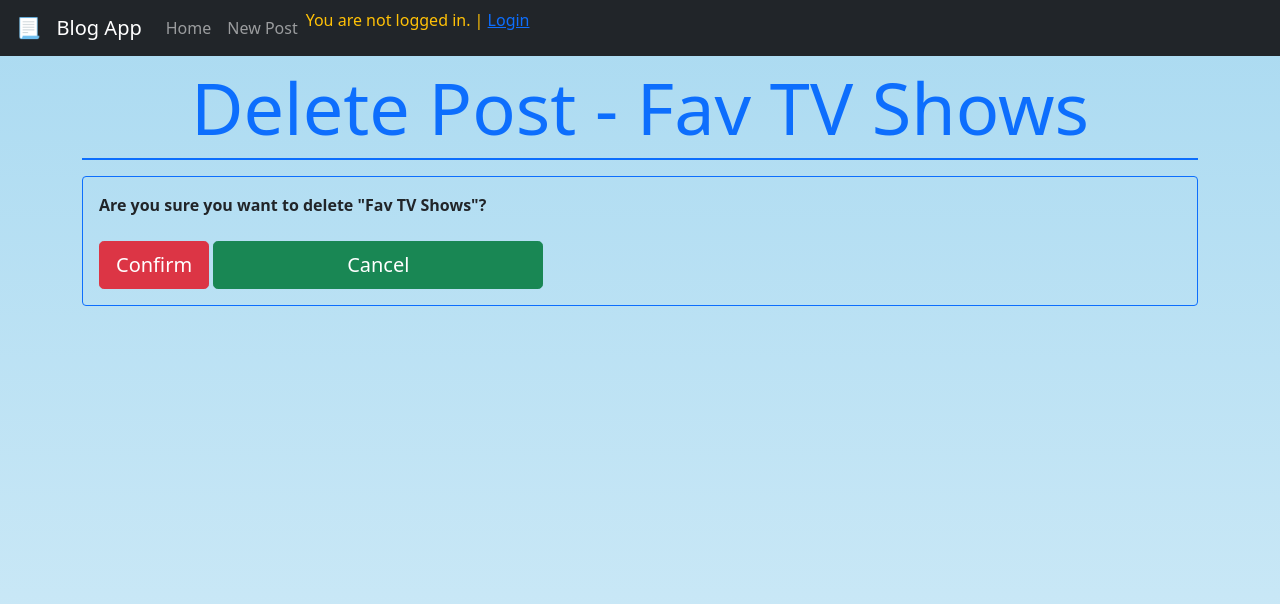
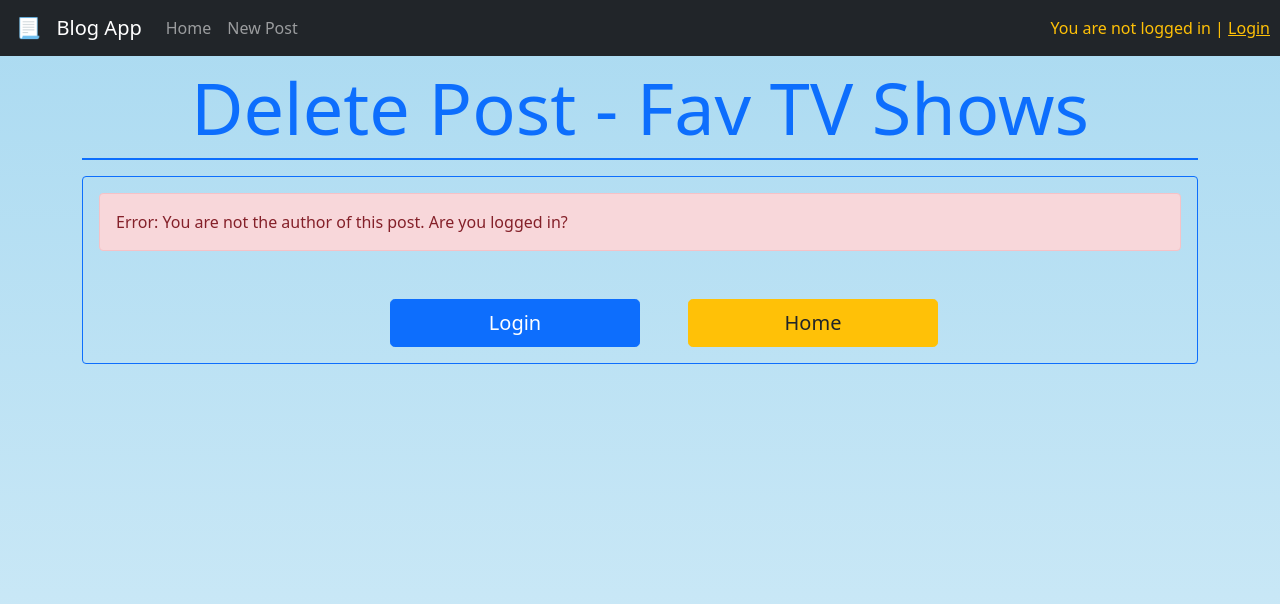
Before and after one commit to gen8787/FSDI-112-Blog-App, a Django app: page /post/1/delete in a window 1280 px wide. Shown: the top 604 px of the page. Run offline with Django 3.2, Linux system fonts and the light colour scheme; data comes from the database, SQL or seed files in the repository; both versions use the stored data as it was after the commit; some libraries are stand-ins or nearby versions.

Commit message:
project complete

```diff
--- a/blog/static/css/styles.css
+++ b/blog/static/css/styles.css
@@ -9,6 +9,11 @@ body {
 
 
 /* S P E C I F I C */
+.nav-log {
+    margin-left: auto;
+    margin-right: 10px;
+}
+
 #one-post {
     background-image: linear-gradient(#ebedeedc, #dddfe0a2);
 }
@@ -33,6 +38,11 @@ body {
     width: 80px;
 }
 
+.delete-error-btns button {
+    width: 250px;
+    align-items: center;
+}
+
 /* F O O T E R */
 footer {
     min-height: 10vh;
--- a/blog/templates/base.html
+++ b/blog/templates/base.html
@@ -15,32 +15,28 @@
 
 <body>
     <!-- N A V   B A R -->
-    <nav class="navbar navbar-expand-lg navbar-dark bg-dark fixed-top mb-5 text-warning">
+    <nav class="navbar navbar-expand-lg navbar-dark bg-dark fixed-top mb-5">
         <a class="navbar-brand mx-3" href="{% url 'home' %}">📃 &nbsp Blog App</a>
         <button class="navbar-toggler" type="button" data-toggle="collapse" data-target="#navbarNavAltMarkup" aria-controls="navbarNavAltMarkup" aria-expanded="false" aria-label="Toggle navigation">
             <span class="navbar-toggler-icon"></span>
         </button>
         <div class="collapse navbar-collapse" id="navbarNavAltMarkup">
-            <div class="navbar-nav">
-                <a class="nav-link" href="{% url 'home' %}">Home</a>
-            </div>
-            <div class="navbar-nav">
-                <a class="nav-link" href="{% url 'new_post' %}">New Post</a>
-            </div>
+            <ul class="navbar-nav mr-auto">
+                <li class="nav-item">
+                    <a class="nav-link" href="{% url 'home' %}">Home</a>
+                </li>
+                <li class="nav-item">
+                    <a class="nav-link" href="{% url 'new_post' %}">New Post</a>
+                </li>
+            </ul>
             {% if user.is_authenticated %}
-                <div class="navbar-nav">
-                    <span>
-                        <p>Welcome, {{user.username}} | <a href="{% url 'logout' %}">Logout</a></p>
-
-                    </span>
-
-                </div>
-
+                <span class="navbar-text text-primary nav-log">
+                    Welcome, {{user.username}} | <a href="{% url 'logout' %}">Logout</a>
+                </span>
             {% else %}
-            <div class="navbar-nav">
-                <p>You are not logged in. | <a href="{% url 'login' %}">Login</a></p>
-            </div>
-
+                <span class="navbar-text text-warning nav-log">
+                    You are not logged in | <a class="text-warning" href="{% url 'login' %}">Login</a>
+                </span>
             {% endif %}
         </div>
     </nav>
@@ -60,7 +56,7 @@
 
 </body>
 <!-- S C R I P T S -->
+<script src="https://code.jquery.com/jquery-3.6.0.min.js" integrity="sha256-/xUj+3OJU5yExlq6GSYGSHk7tPXikynS7ogEvDej/m4=" crossorigin="anonymous"></script>
 <script src="https://cdn.jsdelivr.net/npm/bootstrap@5.0.0-beta2/dist/js/bootstrap.bundle.min.js" integrity="sha384-b5kHyXgcpbZJO/tY9Ul7kGkf1S0CWuKcCD38l8YkeH8z8QjE0GmW1gYU5S9FOnJ0" crossorigin="anonymous"></script>
-<script src="https://code.jquery.com/jquery-3.6.0.min.js" integrity="sha256-/xUj+3OJU5yExlq6GSYGSHk7tPXikynS7ogEvDej/m4=" crossorigin="anonymous"></script>
 <script src="{% static 'js/scripts.js' %}"></script>
 </html>
--- a/blog/templates/delete_post.html
+++ b/blog/templates/delete_post.html
@@ -8,16 +8,26 @@
     <h1 class="display-2 mt-5 text-primary text-center">Delete Post - {{post.title}}</h1>
     <div class="divider bg-primary border border-primary"></div>
 
-    <!-- N E W   P O S T   F O R M -->
+    {% if post.author_id == user.id %}
+    <!-- D E L E T E   P O S T   F O R M -->
     <div class="mt-3 p-3 border border-primary rounded">
         <form action="" method="post">
             {% csrf_token %}
             <strong>Are you sure you want to delete "{{post.title}}"?</strong>
             <br><br>
             <input class="btn btn-lg btn-danger" type="submit" value="Confirm">
-            <input onclick="cancelDelete()" id="btn-delete-canx" class="btn btn-lg btn-success" type="" value="Cancel">
+            <button class="btn btn-lg btn-success"><a class="text-white text-decoration-none" href="{% url 'one_post' post.pk %}">Cancel</a></button>
         </form>
     </div>
+    {% else %}
+    <div class="mt-3 p-3 border border-primary rounded delete-error-btns">
+        <div class="alert alert-danger" role="alert">Error: You are not the author of this post. Are you logged in?</div>
+        <div class="d-flex justify-content-center mt-5">
+            <button class="btn btn-lg btn-primary mx-5"><a class="text-decoration-none text-white" href="{% url 'login' %}">Login</a></button>
+            <button class="btn btn-lg btn-warning"><a class="text-decoration-none text-dark" href="{% url 'home' %}">Home</a></button>
+        </div>
+    </div>
+    {% endif %}
 
 </div>
 
--- a/blog/templates/one_post.html
+++ b/blog/templates/one_post.html
@@ -31,8 +31,10 @@
                 </div>
 
                 <div class="edit-like-btns">
-                    <a href="{% url 'edit_post' post.pk %}"><button class="btn btn-small btn-primary">Edit</button></a>
-                    <a href="{% url 'delete_post' post.pk %}"><button class="btn btn-small btn-danger">Delete</button></a>
+                    {% if post.author_id == user.id %}
+                        <a href="{% url 'edit_post' post.pk %}"><button class="btn btn-small btn-primary">Edit</button></a>
+                        <a href="{% url 'delete_post' post.pk %}"><button class="btn btn-small btn-danger">Delete</button></a>
+                    {% endif %}
                     <button onclick="btnLike('{{post.id}}')" class="btn btn-small btn-success">Like</button>
                     <button onclick="btnDislike('{{post.id}}')" class="btn btn-small btn-warning">Dislike</button>
                 </div>
--- a/blog/urls.py
+++ b/blog/urls.py
@@ -2,13 +2,19 @@ from django.urls import path
 from .views import *
 
 urlpatterns = [
+    # H O M E
+    path("", BlogListView.as_view(), name="home"),
+    # C R E A T E
+    path("post/new", BlogCreateView.as_view(), name="new_post"),
+    # R E A D
+    path("post/<int:pk>", BlogDetailView.as_view(), name="one_post"),
+    # U P D A T E
+    path("post/<int:pk>/edit", BlogUpdateView.as_view(), name="edit_post"),
+    # D E L E T E
     path("post/<int:pk>/delete", BlogDeleteView.as_view(), name="delete_post"),
-    path("post/<int:pk>/edit", BlogUpdateView.as_view(), name="edit_post"),
-    path("", BlogListView.as_view(), name="home"),
-    path("post/<int:pk>", BlogDetailView.as_view(), name="one_post"),
     path("post/<int:post_id>/like", like_post, name="like_post"),
+    # O T H E R
     path("post/<int:post_id>/dislike", dislike_post, name="dislike_post"),
     path("post/<int:post_id>/previous", previous_post, name="previous_post"),
     path("post/<int:post_id>/next", next_post, name="next_post"),
-    path("post/new", BlogCreateView.as_view(), name="new_post"),
 ]
--- a/config/settings.py
+++ b/config/settings.py
@@ -36,6 +36,7 @@ INSTALLED_APPS = [
     'django.contrib.contenttypes',
     'django.contrib.sessions',
     'django.contrib.messages',
+    # 'whitenoise'
     'django.contrib.staticfiles',
     'blog',  # <--- A P P
     'accounts',  # <--- A P P
@@ -122,5 +123,8 @@ USE_TZ = True
 
 STATIC_URL = '/static/'
 STATICFILES_DIRS = [str(BASE_DIR.joinpath('static'))]  # <--- A D D
+# STATIC_ROOT = STATIC_ROOT = str(BASE_DIR.joinpath('staticfiles'))  # <--- A D D
+# STATICFILES_STORAGE = 'whitenoise.storage.CompressedManifestStaticFilesStorage'  # <--- A D D
+# python3 manage.py collectstatic
 LOGIN_REDIRECT_URL = 'home'  # <--- A D D
 LOGOUT_REDIRECT_URL = 'home'  # <--- A D D
```
Also changed, not shown: blog/views.py (+1 -8 lines), README.md, blog/static/img/app.png, db.sqlite3.
